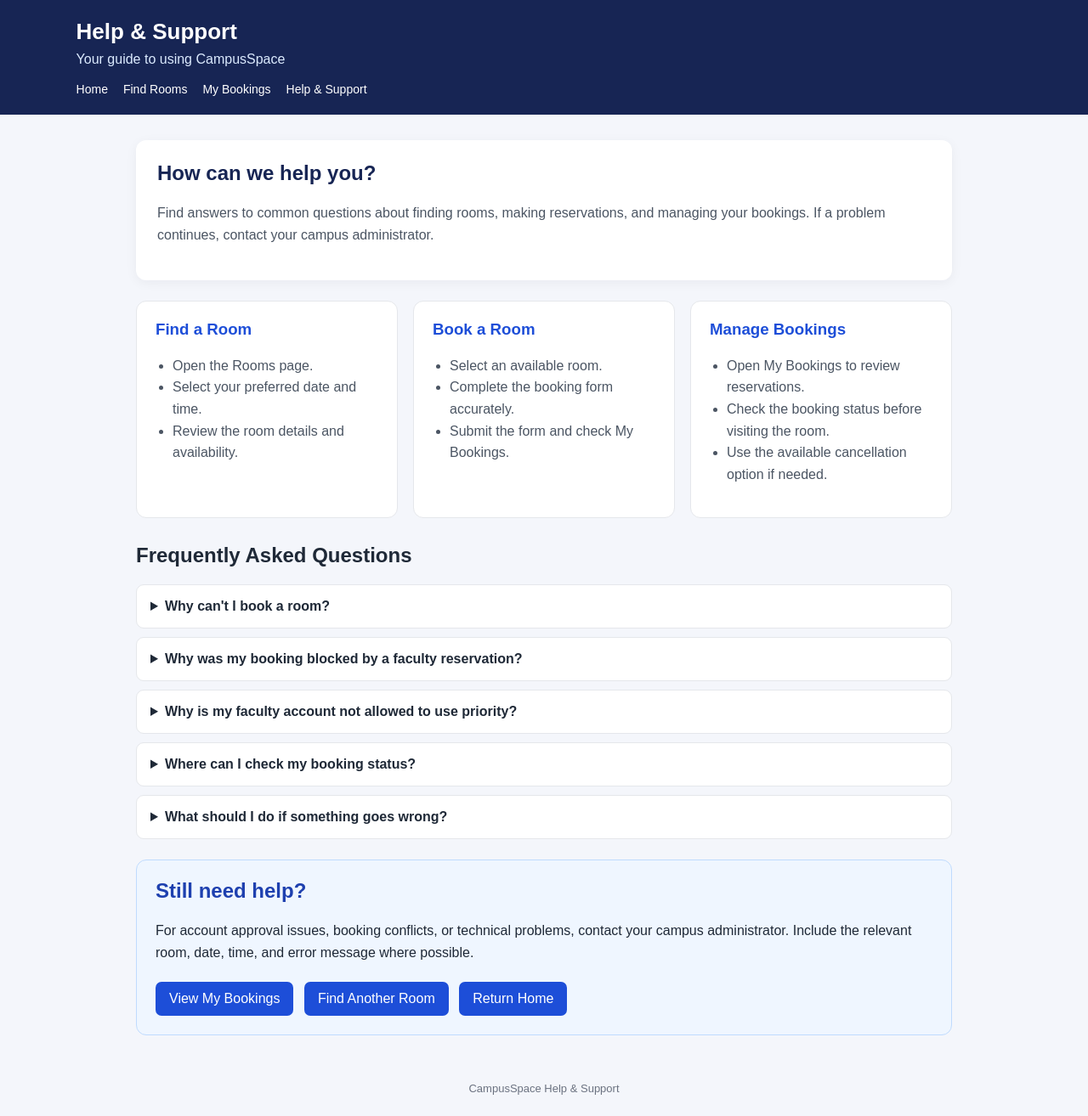
After one commit to prayagbansode07/CampusSpace, a Flask app: page /help in a window 1280 px wide. The commit adds this page. Shown: the whole page at 85% size. Run offline with Flask 3, Linux system fonts and the light colour scheme.

Commit message:
Add Help and Support page

```diff
--- a/app.py
+++ b/app.py
@@ -232,6 +232,14 @@ def init_db():
 @app.route("/")
 def home():
     return render_template("index.html")
+
+# -----------------------------
+# HELP & SUPPORT
+# -----------------------------
+
+@app.route("/help")
+def help_page():
+    return render_template("help.html")
 
 
 # -----------------------------
--- a/templates/find_room.html
+++ b/templates/find_room.html
@@ -272,7 +272,7 @@
         My Bookings
     </a>
 
-    <a href="#">
+    <a href="/help">
         Help
     </a>
 
--- /dev/null
+++ b/templates/help.html
@@ -0,0 +1,224 @@
+
+<!DOCTYPE html>
+<html lang="en">
+<head>
+    <meta charset="UTF-8">
+    <meta name="viewport" content="width=device-width, initial-scale=1.0">
+    <title>Help & Support | CampusSpace</title>
+    <style>
+        * { box-sizing: border-box; }
+
+        body {
+            margin: 0;
+            font-family: Arial, sans-serif;
+            background: #f4f6fb;
+            color: #1f2937;
+        }
+
+        header {
+            background: #172554;
+            color: white;
+            padding: 22px 7%;
+        }
+
+        header h1 { margin: 0 0 8px; font-size: 26px; }
+        header p { margin: 0; color: #dbeafe; }
+
+        nav { margin-top: 18px; display: flex; flex-wrap: wrap; gap: 18px; }
+        nav a { color: white; text-decoration: none; font-size: 14px; }
+        nav a:hover { text-decoration: underline; }
+
+        main { max-width: 1000px; margin: 30px auto; padding: 0 20px; }
+
+        .welcome {
+            background: white;
+            border-radius: 12px;
+            padding: 25px;
+            box-shadow: 0 3px 14px #0f172a0d;
+            margin-bottom: 24px;
+        }
+
+        .welcome h2 { margin-top: 0; color: #172554; }
+        .welcome p { line-height: 1.6; color: #4b5563; }
+
+        .grid {
+            display: grid;
+            grid-template-columns: repeat(auto-fit, minmax(240px, 1fr));
+            gap: 18px;
+        }
+
+        .card {
+            background: white;
+            padding: 22px;
+            border-radius: 12px;
+            border: 1px solid #e5e7eb;
+        }
+
+        .card h3 { margin-top: 0; color: #1d4ed8; }
+        .card p, .card li { line-height: 1.6; color: #4b5563; }
+        .card ul { padding-left: 20px; }
+
+        details {
+            background: white;
+            border: 1px solid #e5e7eb;
+            border-radius: 9px;
+            padding: 16px;
+            margin-bottom: 10px;
+        }
+
+        summary { cursor: pointer; font-weight: 600; color: #1f2937; }
+        details p { margin-bottom: 0; line-height: 1.6; color: #4b5563; }
+
+        .support {
+            margin-top: 24px;
+            background: #eff6ff;
+            border: 1px solid #bfdbfe;
+            border-radius: 12px;
+            padding: 22px;
+        }
+
+        .support h2 { margin-top: 0; color: #1e40af; }
+        .support p { line-height: 1.6; }
+
+        .button {
+            display: inline-block;
+            background: #1d4ed8;
+            color: white;
+            padding: 11px 16px;
+            border-radius: 7px;
+            text-decoration: none;
+            margin: 6px 8px 0 0;
+        }
+
+        .button:hover { background: #1e40af; }
+
+        footer {
+            text-align: center;
+            padding: 25px;
+            color: #6b7280;
+            font-size: 13px;
+        }
+
+        @media (max-width: 500px) {
+            header { padding: 20px; }
+            main { margin-top: 20px; padding: 0 14px; }
+        }
+    </style>
+</head>
+<body>
+    <header>
+        <h1>Help & Support</h1>
+        <p>Your guide to using CampusSpace</p>
+        <nav>
+            <a href="/">Home</a>
+            <a href="/find-room">Find Rooms</a>
+            <a href="/my-bookings">My Bookings</a>
+            <a href="/help">Help & Support</a>
+        </nav>
+    </header>
+
+    <main>
+        <section class="welcome">
+            <h2>How can we help you?</h2>
+            <p>
+                Find answers to common questions about finding rooms, making
+                reservations, and managing your bookings. If a problem continues,
+                contact your campus administrator.
+            </p>
+        </section>
+
+        <section class="grid">
+            <article class="card">
+                <h3>Find a Room</h3>
+                <ul>
+                    <li>Open the Rooms page.</li>
+                    <li>Select your preferred date and time.</li>
+                    <li>Review the room details and availability.</li>
+                </ul>
+            </article>
+
+            <article class="card">
+                <h3>Book a Room</h3>
+                <ul>
+                    <li>Select an available room.</li>
+                    <li>Complete the booking form accurately.</li>
+                    <li>Submit the form and check My Bookings.</li>
+                </ul>
+            </article>
+
+            <article class="card">
+                <h3>Manage Bookings</h3>
+                <ul>
+                    <li>Open My Bookings to review reservations.</li>
+                    <li>Check the booking status before visiting the room.</li>
+                    <li>Use the available cancellation option if needed.</li>
+                </ul>
+            </article>
+        </section>
+
+        <section style="margin-top: 30px;">
+            <h2>Frequently Asked Questions</h2>
+
+            <details>
+                <summary>Why can't I book a room?</summary>
+                <p>
+                    The room may already be reserved, conflict with a scheduled
+                    lecture, or be unavailable for your selected time. Try another
+                    time or room.
+                </p>
+            </details>
+
+            <details>
+                <summary>Why was my booking blocked by a faculty reservation?</summary>
+                <p>
+                    CampusSpace gives approved faculty bookings priority over
+                    overlapping student bookings. Students cannot override a
+                    confirmed faculty reservation.
+                </p>
+            </details>
+
+            <details>
+                <summary>Why is my faculty account not allowed to use priority?</summary>
+                <p>
+                    Faculty priority is available only to approved faculty accounts.
+                    Contact your campus administrator if your approval status
+                    appears incorrect.
+                </p>
+            </details>
+
+            <details>
+                <summary>Where can I check my booking status?</summary>
+                <p>
+                    Open My Bookings to review your reservations and their current
+                    statuses.
+                </p>
+            </details>
+
+            <details>
+                <summary>What should I do if something goes wrong?</summary>
+                <p>
+                    Note the room, selected date and time, and any error message.
+                    Share these details with your campus administrator so they can
+                    investigate the problem.
+                </p>
+            </details>
+        </section>
+
+        <section class="support">
+            <h2>Still need help?</h2>
+            <p>
+                For account approval issues, booking conflicts, or technical
+                problems, contact your campus administrator. Include the relevant
+                room, date, time, and error message where possible.
+            </p>
+            <a class="button" href="/my-bookings">View My Bookings</a>
+            <a class="button" href="/find-room">Find Another Room</a>
+            <a class="button" href="/">Return Home</a>
+        </section>
+    </main>
+
+    <footer>
+        CampusSpace Help & Support
+    </footer>
+</body>
+</html>
--- a/templates/index.html
+++ b/templates/index.html
@@ -494,7 +494,7 @@
             My Bookings
         </a>
 
-        <a href="#">
+        <a href="/help">
             Help
         </a>
 
```
